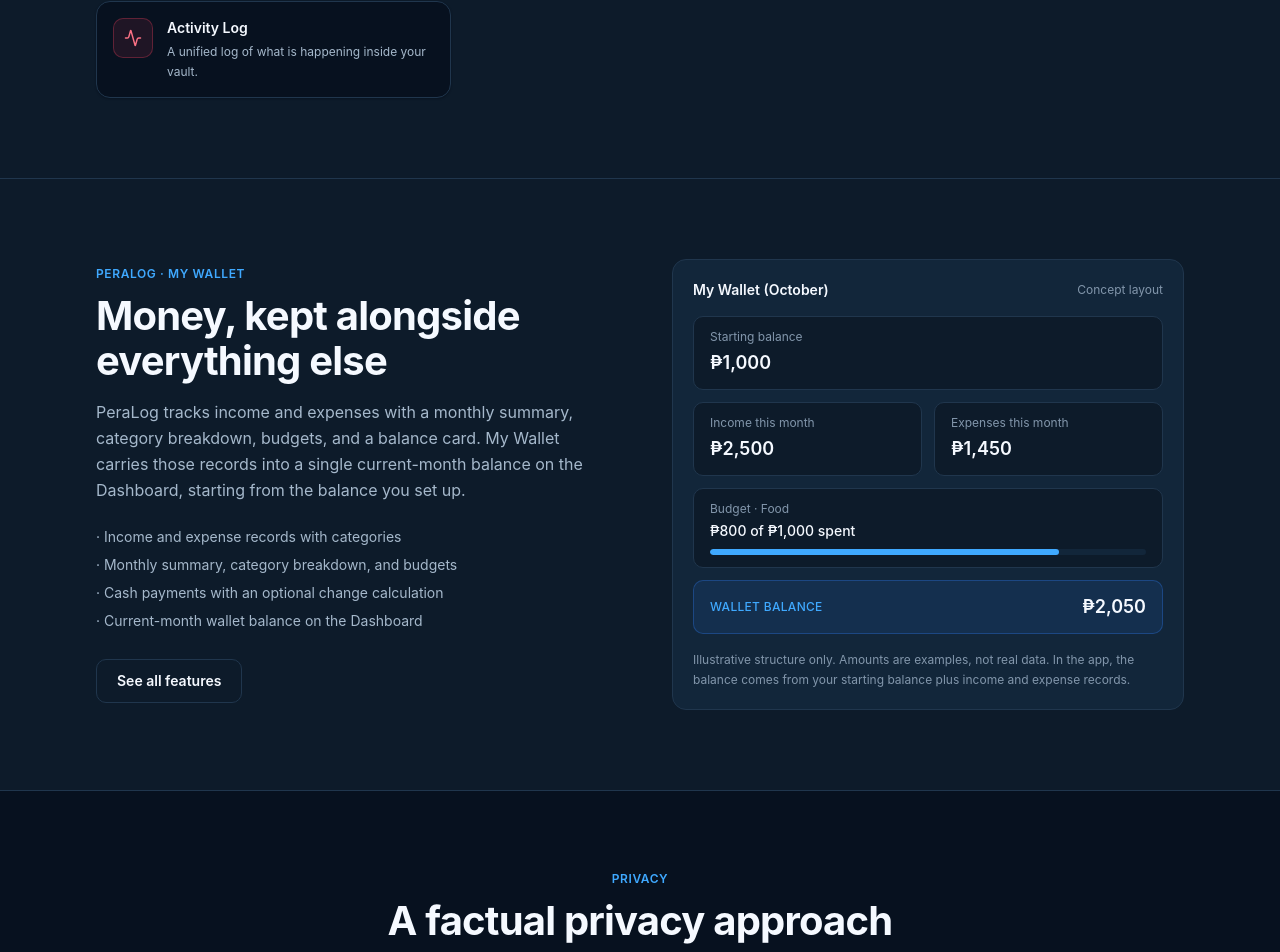
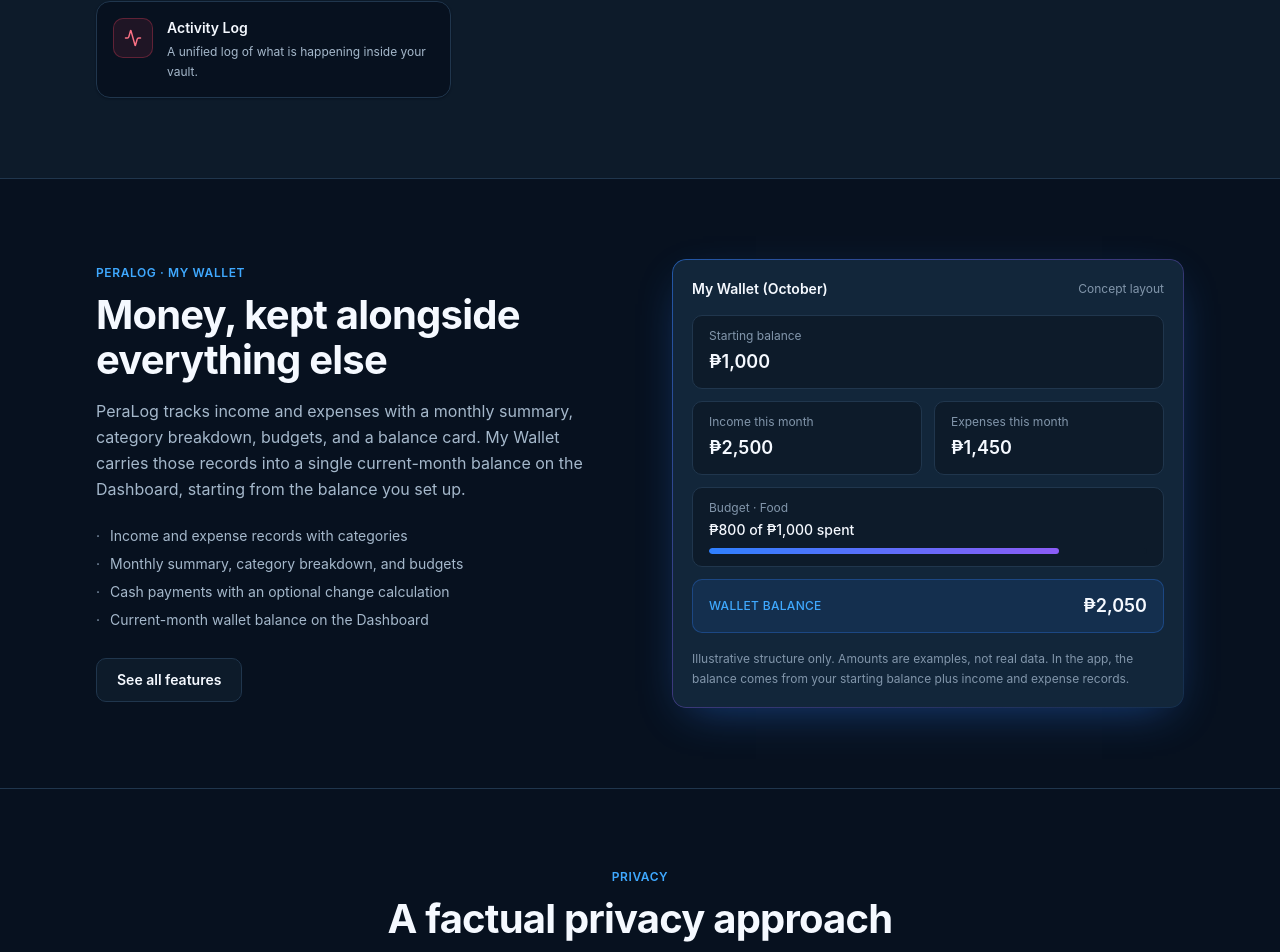
Before and after one commit to Shimizu019/cova-vault-website, a React (Vite) app: page / in a window 1280 px wide. Shown: the part 1897-2849 px from the top of the page. Built offline with nearby package versions, Linux system fonts and the light colour scheme.

Commit message:
style(money): gradient wallet card and proper list semantics

```diff
--- a/src/components/common/WalletPanel.tsx
+++ b/src/components/common/WalletPanel.tsx
@@ -8,7 +8,7 @@
  */
 function WalletPanel() {
   return (
-    <div className="rounded-card border border-cova-border bg-cova-elevated p-5">
+    <div className="gradient-border rounded-card bg-cova-elevated p-5 shadow-glow">
       <div className="flex items-center justify-between">
         <h3 className="text-sm font-semibold text-cova-text">My Wallet (October)</h3>
         <span className="text-xs text-cova-faint">Concept layout</span>
@@ -34,8 +34,8 @@
         <div className="rounded-btn border border-cova-border bg-cova-surface px-4 py-3">
           <p className="text-xs text-cova-faint">Budget · Food</p>
           <p className="mt-1 text-sm font-medium text-cova-text">₱800 of ₱1,000 spent</p>
-          <div className="mt-2 h-1.5 overflow-hidden rounded-full bg-cova-elevated">
-            <div className="h-full w-4/5 rounded-full bg-cova-accent" />
+          <div className="mt-2 h-1.5 overflow-hidden rounded-full bg-cova-surface">
+            <div className="progress-fill h-full w-4/5 rounded-full bg-gradient-to-r from-cova-primary to-cova-violet" />
           </div>
         </div>
 
--- a/src/components/sections/MoneySection.tsx
+++ b/src/components/sections/MoneySection.tsx
@@ -4,7 +4,7 @@
 
 function MoneySection() {
   return (
-    <section className="border-b border-cova-border bg-cova-surface py-16 lg:py-20">
+    <section className="border-b border-cova-border py-16 lg:py-20">
       <Container className="grid items-center gap-10 lg:grid-cols-2 lg:gap-16">
         <div>
           <p className="text-xs font-semibold uppercase tracking-wider text-cova-accent">PeraLog · My Wallet</p>
@@ -15,10 +15,19 @@
             Dashboard, starting from the balance you set up.
           </p>
           <ul className="mt-6 space-y-2 text-sm text-cova-muted">
-            <li>· Income and expense records with categories</li>
-            <li>· Monthly summary, category breakdown, and budgets</li>
-            <li>· Cash payments with an optional change calculation</li>
-            <li>· Current-month wallet balance on the Dashboard</li>
+            {[
+              'Income and expense records with categories',
+              'Monthly summary, category breakdown, and budgets',
+              'Cash payments with an optional change calculation',
+              'Current-month wallet balance on the Dashboard',
+            ].map((item) => (
+              <li key={item} className="flex gap-2.5">
+                <span aria-hidden="true" className="text-cova-faint">
+                  ·
+                </span>
+                <span>{item}</span>
+              </li>
+            ))}
           </ul>
           <div className="mt-7">
             <Button to="/features" variant="secondary">
```
